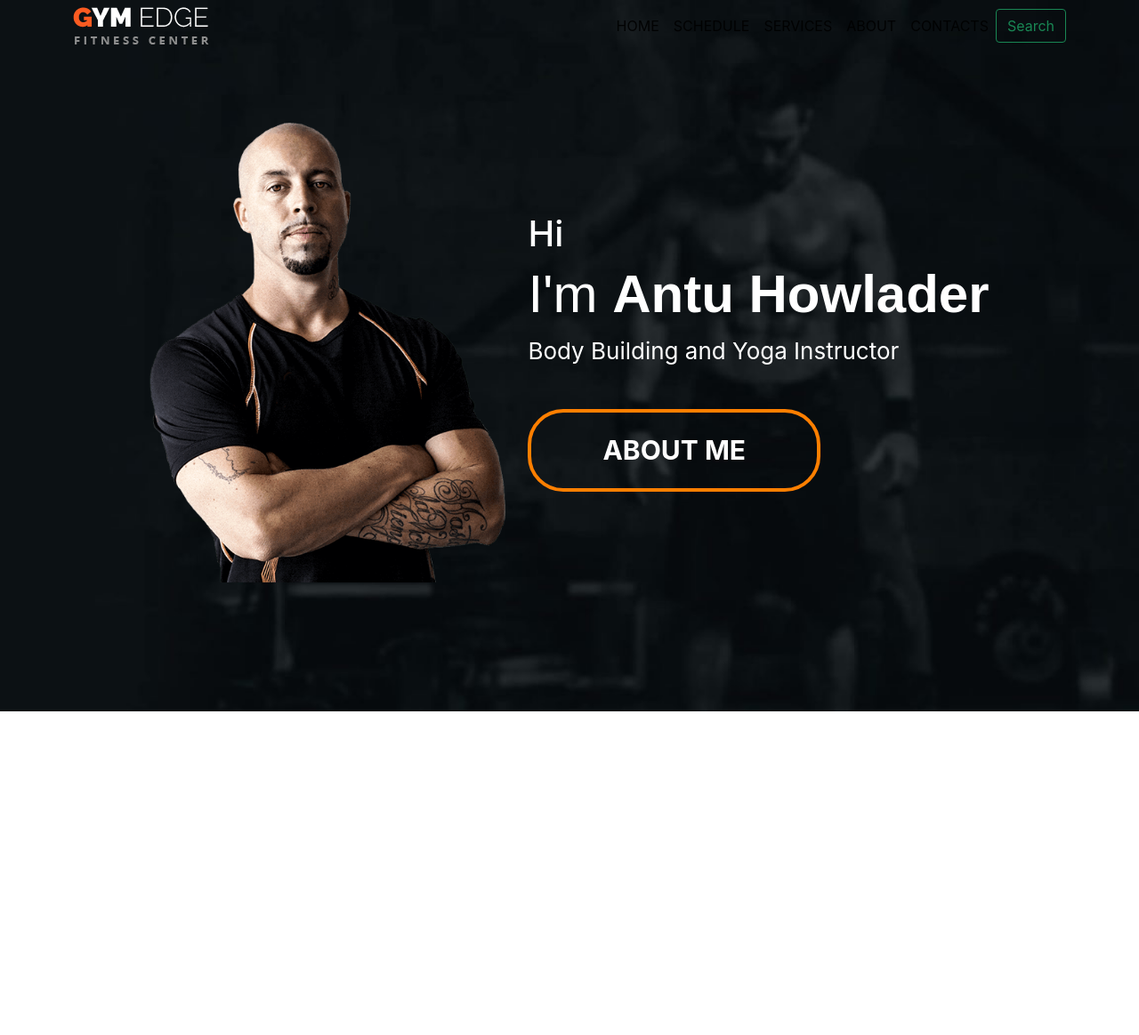
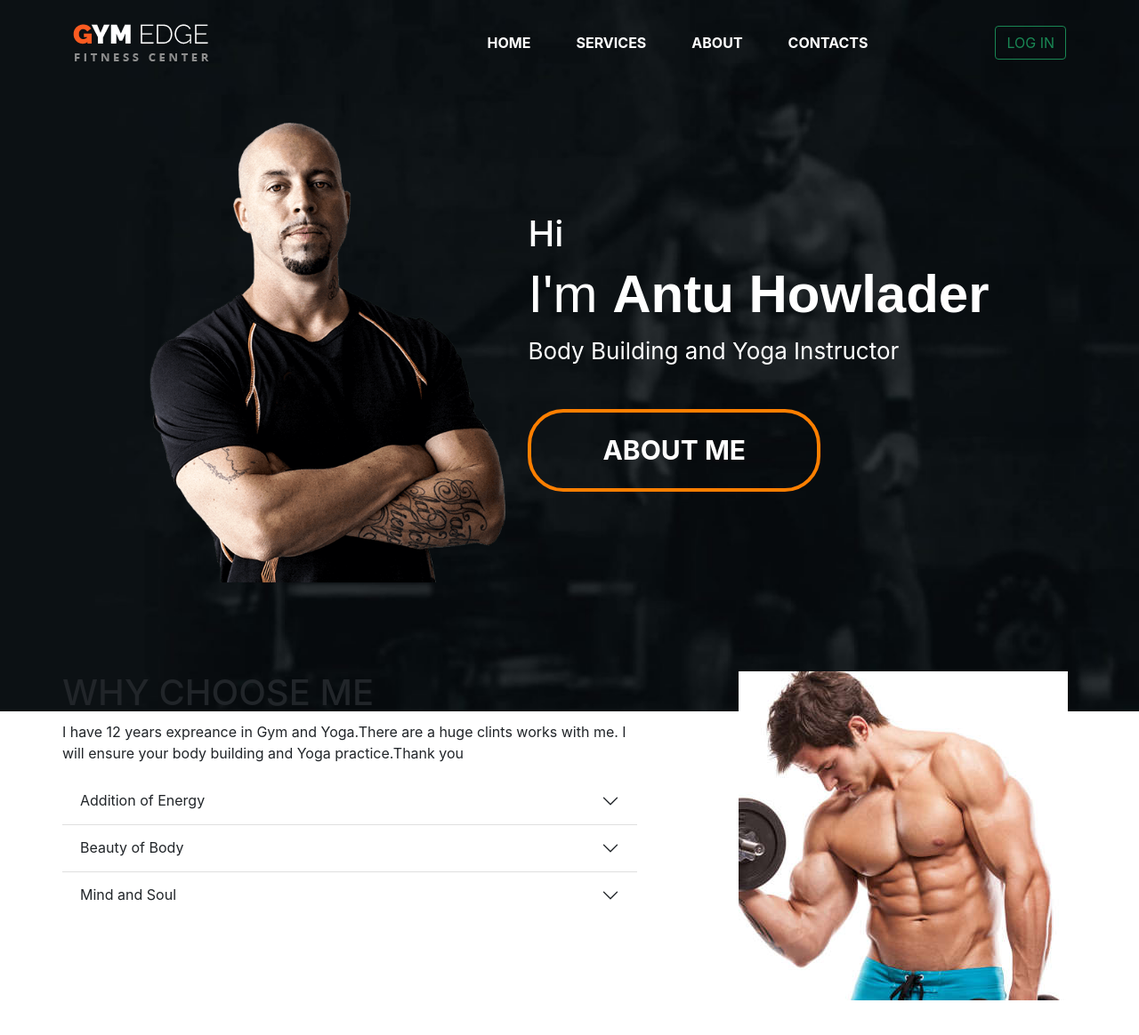
Before and after one commit to Sajalhowlader/gym-edge, a React (Create React App) app: page / in a window 1280 px wide. Shown: the top 1164 px of the page at 89% size. Before the commit the page ends 800 px from the top, so only its background shows below. Built offline with nearby package versions, Linux system fonts and the light colour scheme.

Commit message:
add choose components

```diff
--- /dev/null
+++ b/src/Pages/Home/Choose/Choose.js
@@ -0,0 +1,49 @@
+import React from 'react';
+import chooseLogo from '../../../images/body-.jpg'
+const Choose = () => {
+    return (
+        <div className='choose-container'>
+            <div className='choose-info'>
+                <h1>WHY CHOOSE ME</h1>
+                <p>I have 12 years expreance in Gym and Yoga.There are a huge clints works with me. I will ensure your body building and Yoga practice.Thank you</p>
+                <div class="accordion accordion-flush" id="accordionFlushExample">
+                    <div class="accordion-item">
+                        <h2 class="accordion-header" id="flush-headingOne">
+                            <button class="accordion-button collapsed choose-btn" type="button" data-bs-toggle="collapse" data-bs-target="#flush-collapseOne" aria-expanded="false" aria-controls="flush-collapseOne">
+                                Addition of Energy
+                            </button>
+                        </h2>
+                        <div id="flush-collapseOne" class="accordion-collapse collapse" aria-labelledby="flush-headingOne" data-bs-parent="#accordionFlushExample">
+                            <div class="accordion-body">Addition energy and magnetization of 3-D multicarrier anisotropic quantum dots in magnetic field by exact multi-pole expansion of coulomb correlations</div>
+                        </div>
+                    </div>
+                    <div class="accordion-item">
+                        <h2 class="accordion-header" id="flush-headingTwo">
+                            <button class="accordion-button collapsed" type="button" data-bs-toggle="collapse" data-bs-target="#flush-collapseTwo" aria-expanded="false" aria-controls="flush-collapseTwo">
+                                Beauty of Body
+                            </button>
+                        </h2>
+                        <div id="flush-collapseTwo" class="accordion-collapse collapse" aria-labelledby="flush-headingTwo" data-bs-parent="#accordionFlushExample">
+                            <div class="accordion-body">Addition energy and magnetization of 3-D multicarrier anisotropic quantum dots in magnetic field by exact multi-pole expansion of coulomb correlations</div>
+                        </div>
+                    </div>
+                    <div class="accordion-item">
+                        <h2 class="accordion-header" id="flush-headingThree">
+                            <button class="accordion-button collapsed" type="button" data-bs-toggle="collapse" data-bs-target="#flush-collapseThree" aria-expanded="false" aria-controls="flush-collapseThree">
+                                Mind and Soul
+                            </button>
+                        </h2>
+                        <div id="flush-collapseThree" class="accordion-collapse collapse" aria-labelledby="flush-headingThree" data-bs-parent="#accordionFlushExample">
+                            <div class="accordion-body">Addition energy and magnetization of 3-D multicarrier anisotropic quantum dots in magnetic field by exact multi-pole expansion of coulomb correlations</div>
+                        </div>
+                    </div>
+                </div>
+            </div>
+            <div className='choose-logo'>
+                <img src={chooseLogo} alt="" />
+            </div>
+        </div>
+    );
+};
+
+export default Choose;
--- a/src/Pages/Home/Home/Home.css
+++ b/src/Pages/Home/Home/Home.css
@@ -10,7 +10,7 @@
     color: white;
     justify-content: center;
     align-items: center;
-    margin-top: 80px;
+    margin-top: 42px;
 }
 
 .instructor-logo img {
@@ -39,6 +39,10 @@
     font-size: 26px;
 }
 
+.log-in {
+    margin-left: 100px;
+}
+
 .instructor-info button {
     background: none;
     border: 4px solid #ff7f00;
@@ -49,6 +53,27 @@
     font-size: 30px;
     font-weight: bold;
     margin-top: 30px;
+}
+
+.choose-container {
+    display: grid;
+    grid-template-columns: 2fr 1fr;
+    padding: 100px 70px;
+}
+
+.choose-info {
+    padding-right: 114px;
+}
+
+.nav-items-container {
+    height: 80px;
+}
+
+.menu-link {
+    font-weight: bold;
+    color: white;
+
+    margin-right: 35px;
 }
 
 @media (max-width:668px) {
--- a/src/Pages/Home/Home/Home.js
+++ b/src/Pages/Home/Home/Home.js
@@ -2,6 +2,7 @@ import React from 'react';
 import Header from '../../Sheared/Header/Header';
 import instructorLogo from '../../../images/trainer.png'
 import './Home.css'
+import Choose from '../Choose/Choose';
 const Home = () => {
     return (
         <div className='home-container'>
@@ -17,7 +18,9 @@ const Home = () => {
                     <button>About me</button>
                 </div>
             </div>
+            <Choose />
         </div>
+
     );
 };
 
--- a/src/Pages/Sheared/Header/Header.js
+++ b/src/Pages/Sheared/Header/Header.js
@@ -3,8 +3,8 @@ import { NavLink } from 'react-router-dom';
 import logo from '../../../images/header-logo.png'
 const Header = () => {
     return (
-        <nav className="navbar navbar-expand-lg navbar-light ">
-            <div className="container">
+        <nav className="navbar navbar-expand-lg ">
+            <div className="container nav-items-container">
                 <div>
                     <img className='img-fluid' src={logo} alt="" />
                 </div>
@@ -13,14 +13,14 @@ const Header = () => {
                 </button>
                 <div className="collapse navbar-collapse" id="navbarSupportedContent">
                     <ul className="navbar-nav ms-auto mb-2 mb-lg-0">
-                        <NavLink className="nav-link active" aria-current="page" to="/home">HOME</NavLink>
-                        <NavLink className="nav-link active" aria-current="page" to="/Schedule">SCHEDULE</NavLink>
-                        <NavLink className="nav-link active" aria-current="page" to="/services">SERVICES</NavLink>
-                        <NavLink className="nav-link active" aria-current="page" to="/about">ABOUT</NavLink>
-                        <NavLink className="nav-link active" aria-current="page" to="/contacts">CONTACTS</NavLink>
+                        <NavLink className="nav-link active menu-link" aria-current="page" to="/home">HOME</NavLink>
+                        {/* <NavLink className="nav-link active" aria-current="page" to="/Schedule">SCHEDULE</NavLink> */}
+                        <NavLink className="nav-link active menu-link" aria-current="page" to="/services">SERVICES</NavLink>
+                        <NavLink className="nav-link active menu-link" aria-current="page" to="/about">ABOUT</NavLink>
+                        <NavLink className="nav-link active menu-link" aria-current="page" to="/contacts">CONTACTS</NavLink>
                     </ul>
-                    <form className="d-flex">
-                        <button className="btn btn-outline-success" type="submit">Search</button>
+                    <form className="d-flex log-in">
+                        <button className="btn btn-outline-success" type="submit">LOG IN</button>
                     </form>
                 </div>
             </div>
```
Also changed, not shown: src/Pages/Sheared/Footer/Footer.js (added, +11 -0 lines), src/Pages/Sheared/Footer/Footer.css (added), src/images/body-3.avif (added).
